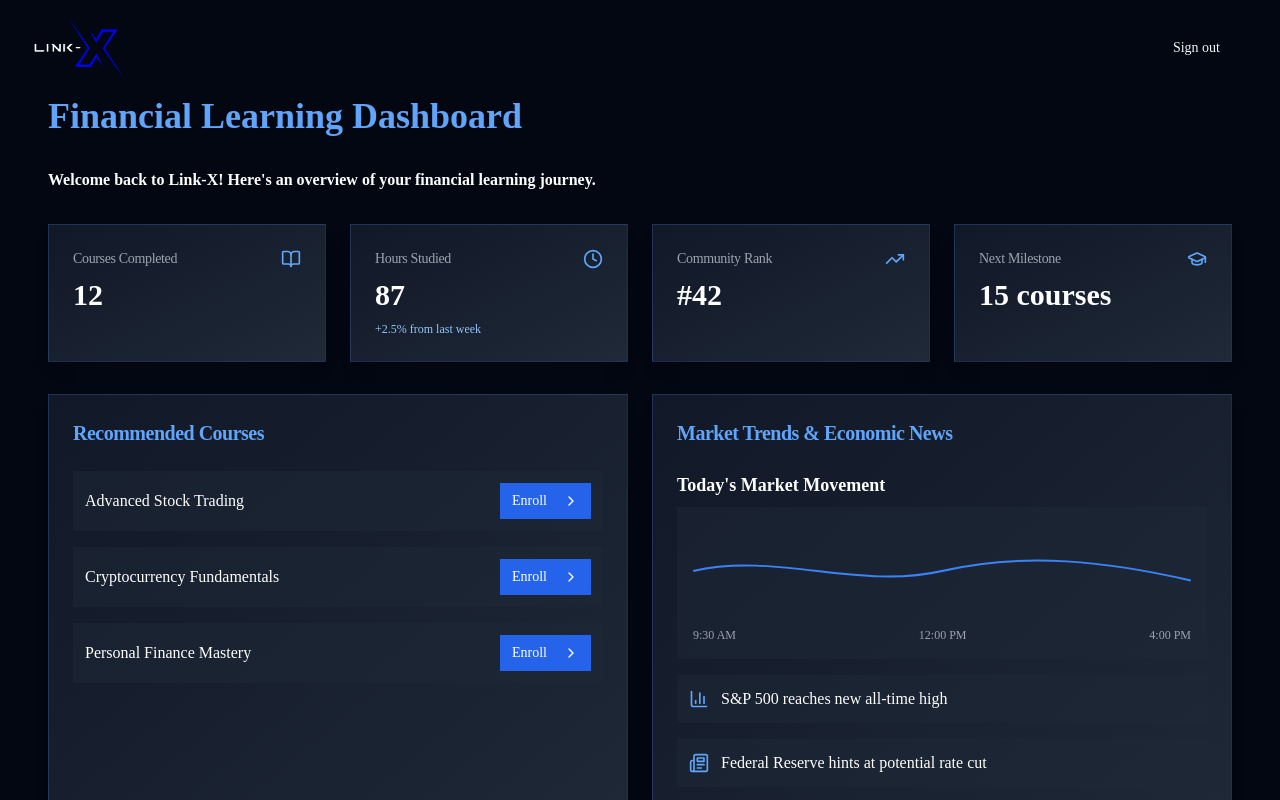
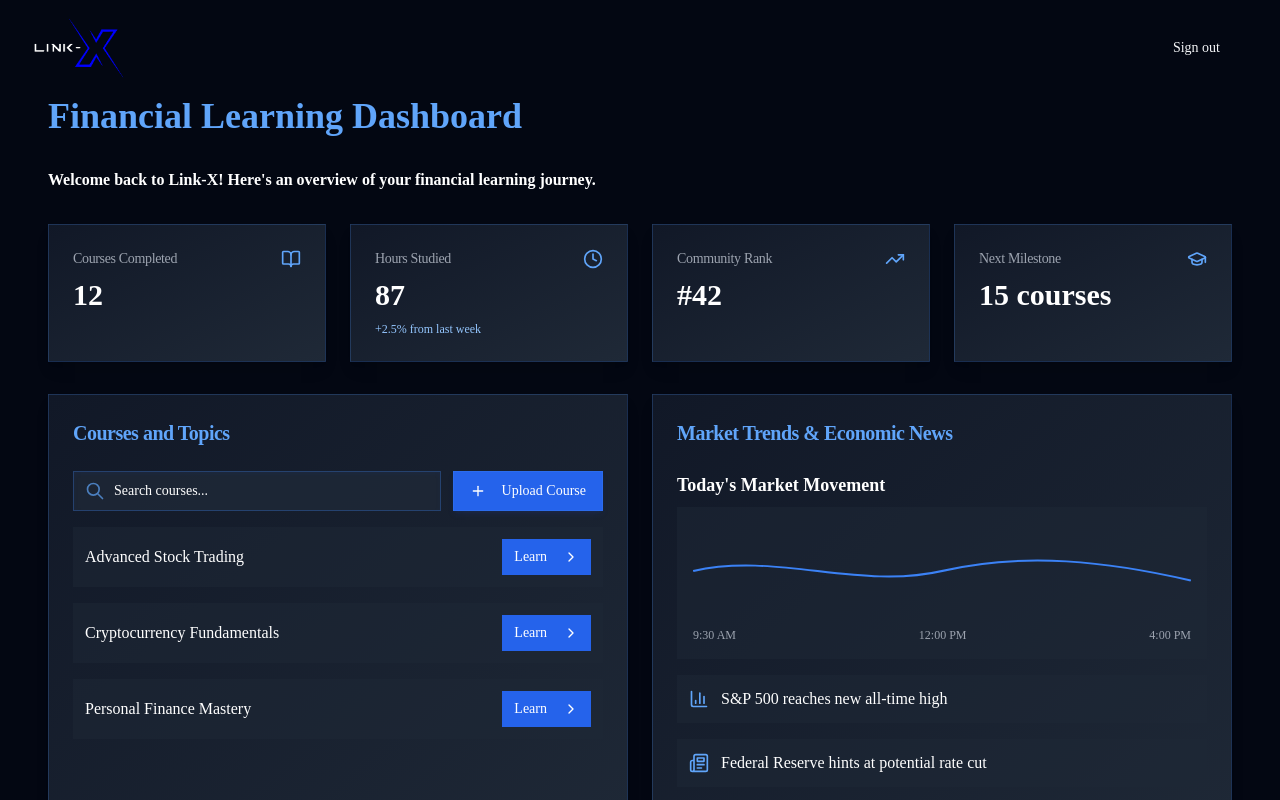
Before and after one commit to explicit09/LINK-X, a Next.js app in the folder coralx-frontend/: page /dashboard in a window 1280 px wide. Shown: the top 800 px of the page. Built offline with nearby package versions, Linux system fonts and the light colour scheme.

Commit message:
Update Dashboard for add course pdf

```diff
--- a/coralx-frontend/app/(dash)/dashboard/page.tsx
+++ b/coralx-frontend/app/(dash)/dashboard/page.tsx
@@ -1,13 +1,16 @@
 'use client';
 import { Card, CardContent, CardHeader, CardTitle } from "@/components/ui/card";
 //import { Badge } from "@/components/ui/badge";
+import { useState } from "react";
 import { Button } from "@/components/ui/button";
 import { useRouter } from "next/navigation";
 //import { Progress } from "@/components/ui/progress";
-import { BarChart3, BookOpen, Clock, TrendingUp, Newspaper, GraduationCap, ChevronRight } from "lucide-react";
+import { Input } from "@/components/ui/input";
+import { BarChart3, BookOpen, Clock, TrendingUp, Newspaper, GraduationCap, ChevronRight, Plus } from "lucide-react";
 import Header from '@/components/link-x/Header';
 
 export default function Dashboard() {
+  const [search, setSearch] = useState("");
   const router = useRouter();
   return (
     <div className="min-h-screen bg-gray-950 text-gray-100">
@@ -48,23 +51,60 @@ export default function Dashboard() {
         {/* Recommended Courses */}
         <div className="grid grid-cols-1 lg:grid-cols-2 gap-6 mb-8">
           <Card className="bg-gradient-to-br from-gray-900 to-gray-800 border-blue-500/20 shadow-lg">
+            <div className="mb-4">
               <CardHeader>
-              <CardTitle className="text-xl text-blue-400">Recommended Courses</CardTitle>
+                <CardTitle className="text-xl text-blue-400">Courses and Topics</CardTitle>
               </CardHeader>
+              <div className="px-4 sm:px-6">
+                <div className="flex flex-col sm:flex-row gap-3">
+                  <div className="relative flex-1">
+                    <Input
+                      type="text"
+                      placeholder="Search courses..."
+                      className="bg-gray-800/80 text-white border-blue-500/30 focus:border-blue-400/50 pl-10 h-10 rounded-lg shadow-inner shadow-blue-900/10 focus-visible:ring-blue-500/40 focus-visible:ring-offset-gray-900 w-full"
+                      value={search}
+                      onChange={(e) => setSearch(e.target.value)}
+                    />
+                    <div className="absolute inset-y-0 left-0 flex items-center pl-3 pointer-events-none">
+                      <svg
+                        xmlns="http://www.w3.org/2000/svg"
+                        className="h-5 w-5 text-blue-400/70"
+                        fill="none"
+                        viewBox="0 0 24 24"
+                        stroke="currentColor"
+                      >
+                        <path
+                          strokeLinecap="round"
+                          strokeLinejoin="round"
+                          strokeWidth={2}
+                          d="M21 21l-6-6m2-5a7 7 0 11-14 0 7 7 0 0114 0z"
+                        />
+                      </svg>
+                    </div>
+                  </div>
+                  <Button className="bg-blue-600 hover:bg-blue-700 text-white h-10 px-4 shadow-md shadow-blue-900/20 border border-blue-500/30 whitespace-nowrap">
+                    <Plus className="h-5 w-5 mr-2" />
+                    Upload Course
+                  </Button>
+                </div>
+              </div>
+            </div>
             <CardContent>
               <ul className="space-y-4">
-                {["Advanced Stock Trading", "Cryptocurrency Fundamentals", "Personal Finance Mastery"].map((course, index) => (
+                {["Advanced Stock Trading", "Cryptocurrency Fundamentals", "Personal Finance Mastery"].map(
+                  (course, index) => (
                     <li key={index} className="flex items-center justify-between bg-gray-800/50 p-3 rounded-lg">
                       <span className="text-white">{course}</span>
                       <Button
                         size="sm"
                         className="bg-blue-600 hover:bg-blue-700 text-white flex items-center"
-              onClick={() => router.push("/learn")} // Navigate to /chat
+                        onClick={() => router.push("/learn")} // Navigate to /learn
                       >
-              Enroll <ChevronRight className="ml-2 h-4 w-4" />
+                        Learn <ChevronRight className="ml-2 h-4 w-4" />
                       </Button>
                     </li>
-                ))}
+                  ),
+                )}
               </ul>
             </CardContent>
           </Card>
```
Lines whose indentation alone changed are shown as unchanged.
